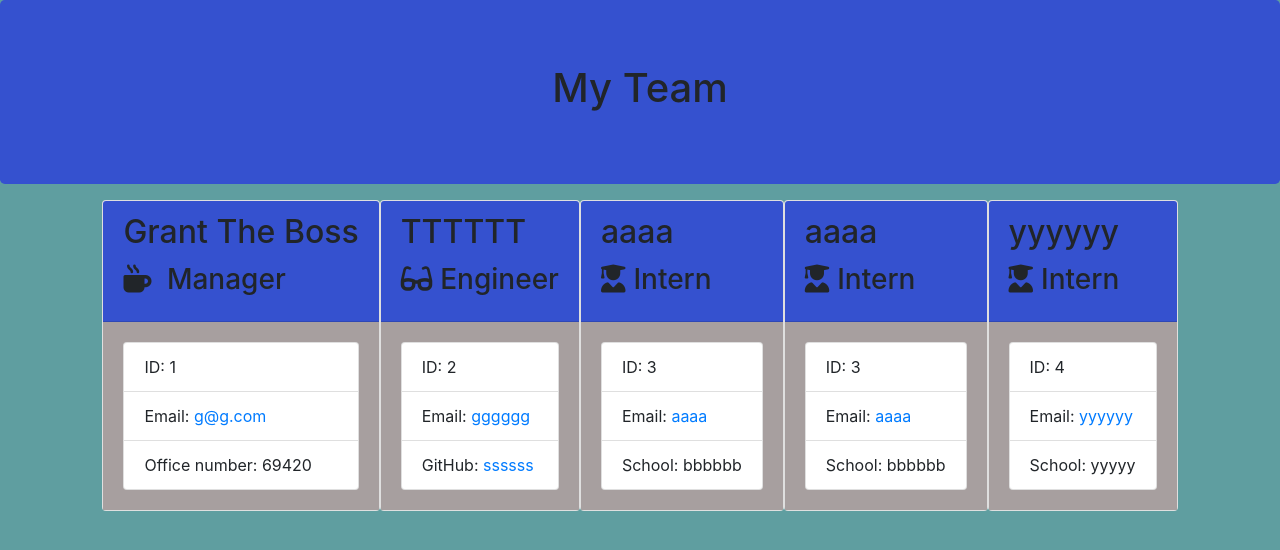
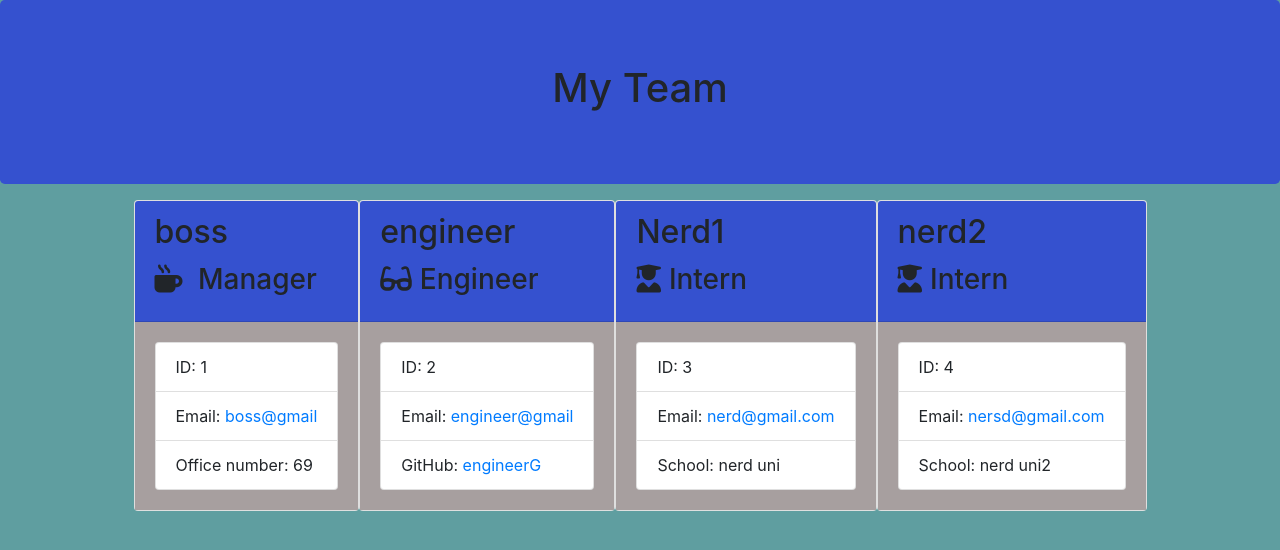
Before and after one commit to tabby-lab/Employee_Summary, a website: page index.html in a window 1280 px wide. Drawn offline with nearby package versions, Linux system fonts and the light colour scheme.

Commit message:
simlified for loop

```diff
--- a/index.html
+++ b/index.html
@@ -26,67 +26,54 @@
             <div class="team-area col-12 d-flex justify-content-center">
                 <div class="card employee-card">
     <div class="card-header">
-        <h2 class="card-title">Grant The Boss</h2>
+        <h2 class="card-title">boss</h2>
         <h3 class="card-title"><i class="fas fa-mug-hot mr-2"></i> Manager</h3>
     </div>
     <div class="card-body">
         <ul class="list-group">
             <li class="list-group-item">ID: 1</li>
-            <li class="list-group-item">Email: <a href="mailto:g@g.com">g@g.com</a></li>
-            <li class="list-group-item">Office number: 69420</li>
+            <li class="list-group-item">Email: <a href="mailto:boss@gmail">boss@gmail</a></li>
+            <li class="list-group-item">Office number: 69</li>
         </ul>
     </div>
 </div>
 <div class="card employee-card">
     <div class="card-header">
 
-        <h2 class="card-title">TTTTTT</h2>
+        <h2 class="card-title">engineer</h2>
         <h3 class="card-title"><i class="fas fa-glasses mr-2"></i>Engineer</h3>
     </div>
     <div class="card-body">
         <ul class="list-group">
             <li class="list-group-item">ID: 2</li>
-            <li class="list-group-item">Email: <a href="mailto:gggggg">gggggg</a></li>
-            <li class="list-group-item">GitHub: <a href="https://github.com/ssssss" target="_blank" rel="noopener noreferrer">ssssss</a></li>
+            <li class="list-group-item">Email: <a href="mailto:engineer@gmail">engineer@gmail</a></li>
+            <li class="list-group-item">GitHub: <a href="https://github.com/engineerG" target="_blank" rel="noopener noreferrer">engineerG</a></li>
         </ul>
     </div>
 </div>
 <div class="card employee-card">
     <div class="card-header">
-        <h2 class="card-title">aaaa</h2>
+        <h2 class="card-title">Nerd1</h2>
         <h3 class="card-title"><i class="fas fa-user-graduate mr-2"></i>Intern</h3>
     </div>
     <div class="card-body">
         <ul class="list-group">
             <li class="list-group-item">ID: 3</li>
-            <li class="list-group-item">Email: <a href="mailto:aaaa}">aaaa</a></li>
-            <li class="list-group-item">School: bbbbbb</li>
+            <li class="list-group-item">Email: <a href="mailto:nerd@gmail.com}">nerd@gmail.com</a></li>
+            <li class="list-group-item">School: nerd uni</li>
         </ul>
     </div>
 </div>
 <div class="card employee-card">
     <div class="card-header">
-        <h2 class="card-title">aaaa</h2>
-        <h3 class="card-title"><i class="fas fa-user-graduate mr-2"></i>Intern</h3>
-    </div>
-    <div class="card-body">
-        <ul class="list-group">
-            <li class="list-group-item">ID: 3</li>
-            <li class="list-group-item">Email: <a href="mailto:aaaa}">aaaa</a></li>
-            <li class="list-group-item">School: bbbbbb</li>
-        </ul>
-    </div>
-</div>
-<div class="card employee-card">
-    <div class="card-header">
-        <h2 class="card-title">yyyyyy</h2>
+        <h2 class="card-title">nerd2</h2>
         <h3 class="card-title"><i class="fas fa-user-graduate mr-2"></i>Intern</h3>
     </div>
     <div class="card-body">
         <ul class="list-group">
             <li class="list-group-item">ID: 4</li>
-            <li class="list-group-item">Email: <a href="mailto:yyyyyy}">yyyyyy</a></li>
-            <li class="list-group-item">School: yyyyy</li>
+            <li class="list-group-item">Email: <a href="mailto:nersd@gmail.com}">nersd@gmail.com</a></li>
+            <li class="list-group-item">School: nerd uni2</li>
         </ul>
     </div>
 </div>
```
Also changed, not shown: app.js (+29 -16 lines).
